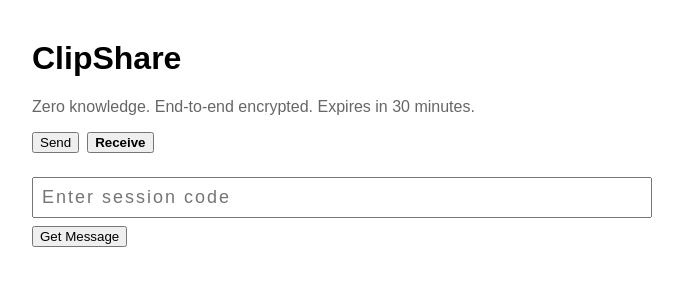
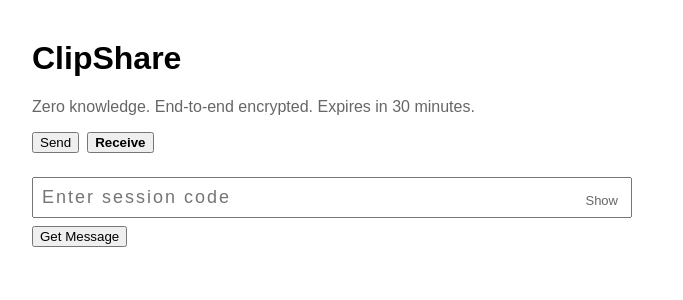
Before and after one commit to RayyanSameer/AWS_Serverless_Clipboard_MiniApp, a React app in the folder src/frontend/: page / in a window 1280 px wide. Both pictures are taken after a click on the button "Receive". Shown: the top 300 px of the page, without its empty margins (308-991 px from the left). Built offline with nearby package versions, Linux system fonts and the light colour scheme; the HTML template or start-up script is replaced by a standard one.

Commit message:
Added the ability to hide password

```diff
--- a/src/frontend/src/App.jsx
+++ b/src/frontend/src/App.jsx
@@ -4,7 +4,6 @@ import { sendToLambda, getFromLambda } from './api.js'
 
 export default function App() {
 
-  // st-
   const [mode, setMode] = useState('send')
   const [text, setText] = useState('')
   const [sessionCode] = useState(() => generateCode())
@@ -12,23 +11,15 @@ export default function App() {
   const [inputCode, setInputCode] = useState('')
   const [receivedText, setReceivedText] = useState('')
   const [status, setStatus] = useState('')
+  const [showCode, setShowCode] = useState(false)  // ← moved here
 
-  // sender
-  // 1. Encrypt text in browser
-  // 2. POST ciphertext + IV + session code to Lambda
-  // 3. Lambda writes to DynamoDBnever sees plaintext
   async function handleSend() {
-    if (!text.trim()) {
-      setStatus('Nothing to send.')
-      return
-    }
+    if (!text.trim()) { setStatus('Nothing to send.'); return }
     try {
       setStatus('Encrypting...')
       const { ciphertextB64, ivB64 } = await encryptText(text, sessionCode)
-
       setStatus('Sending...')
       await sendToLambda(sessionCode, ciphertextB64, ivB64)
-
       setGeneratedCode(sessionCode)
       setStatus('Sent.')
     } catch (err) {
@@ -36,29 +27,19 @@ export default function App() {
     }
   }
 
-  // reciver
-  // 1. GET ciphertext + IV from Lambda using session code
-  // 2. Decrypt in browser using same session code
-  // 3. Display plaintext Lambda never sees plaintext
   async function handleReceive() {
-    if (!inputCode.trim()) {
-      setStatus('Enter a session code first.')
-      return
-    }
+    if (!inputCode.trim()) { setStatus('Enter a session code first.'); return }
     try {
       setStatus('Fetching...')
       const { ciphertext, iv } = await getFromLambda(inputCode)
-
       setStatus('Decrypting...')
       const plaintext = await decryptText(ciphertext, iv, inputCode)
-
       setReceivedText(plaintext)
       setStatus('')
     } catch (err) {
       setStatus('Error: ' + err.message)
     }
   }
-
 
   return (
     <div style={{ maxWidth: '600px', margin: '40px auto', fontFamily: 'sans-serif', padding: '0 20px' }}>
@@ -109,15 +90,40 @@ export default function App() {
       {/* Recipient */}
       {mode === 'receive' && (
         <div>
-          <input
-            type="text"
-            placeholder="Enter session code"
-            value={inputCode}
-            onChange={e => setInputCode(e.target.value.toUpperCase())}
-            style={{ width: '100%', padding: '8px', marginBottom: '8px', fontSize: '18px', letterSpacing: '2px' }}
-          />
+          <div style={{ position: 'relative' }}>
+            <input
+              type={showCode ? 'text' : 'password'}
+              placeholder="Enter session code"
+              value={inputCode}
+              onChange={e => setInputCode(e.target.value.toUpperCase())}
+              style={{
+                width: '100%',
+                padding: '8px',
+                paddingRight: '80px',
+                marginBottom: '8px',
+                fontSize: '18px',
+                letterSpacing: '2px',
+                boxSizing: 'border-box'
+              }}
+            />
+            <button
+              onClick={() => setShowCode(!showCode)}
+              style={{
+                position: 'absolute',
+                right: '8px',
+                top: '50%',
+                transform: 'translateY(-60%)',
+                background: 'none',
+                border: 'none',
+                cursor: 'pointer',
+                fontSize: '13px',
+                color: '#666'
+              }}
+            >
+              {showCode ? 'Hide' : 'Show'}
+            </button>
+          </div>
           <button onClick={handleReceive}>Get Message</button>
-
           {receivedText && (
             <div style={{ marginTop: '24px' }}>
               <p>Decrypted message:</p>
```
